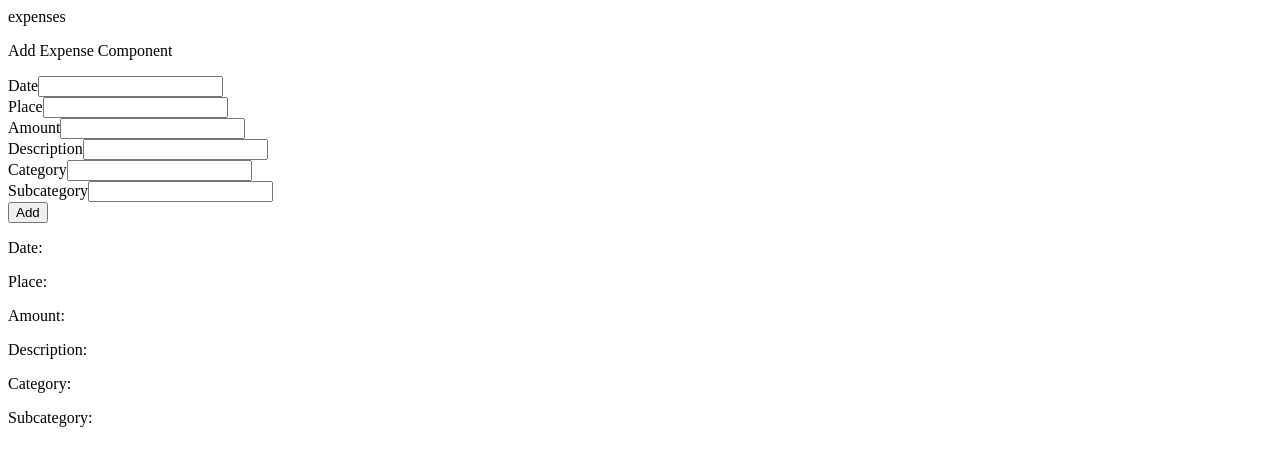
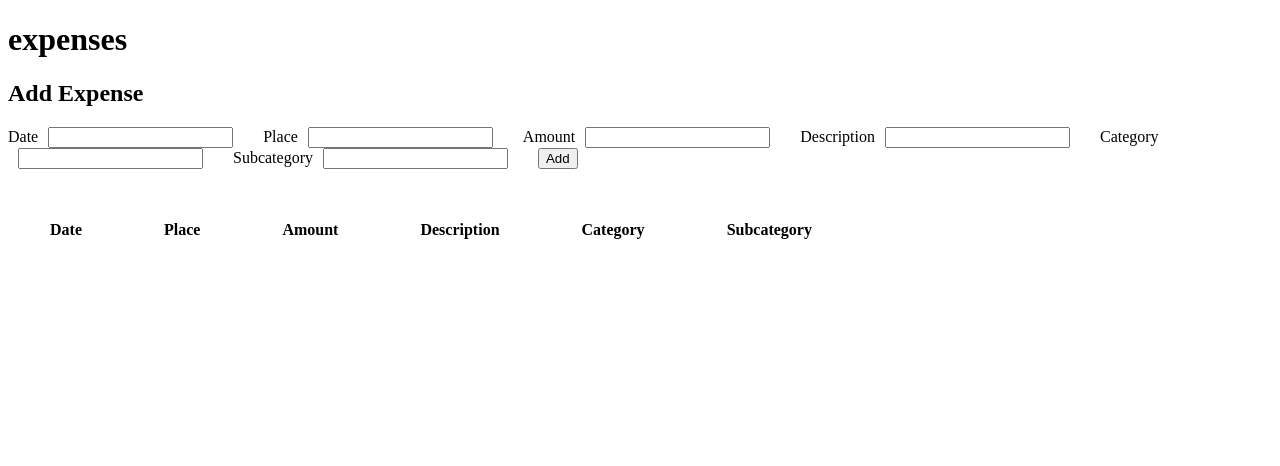
Before and after one commit to stigsell/expenses, an Angular app: page / in a window 1280 px wide. Shown: the top 466 px of the page. Built offline with nearby package versions, Linux system fonts and the light colour scheme.

Commit message:
Added table for expenses, improved CSS formatting (slightly)

```diff
--- a/src/app/add-expense/add-expense.component.css
+++ b/src/app/add-expense/add-expense.component.css
@@ -0,0 +1,18 @@
+.add-expense-form input {
+	margin-left: 10px;
+	margin-right: 30px;
+}
+
+.expenses-table th {
+	padding-left: 40px;
+	padding-right: 40px;
+	padding-top: 50px;
+	padding-bottom: 5px;
+}
+
+.expenses-table td {
+	padding-left: 40px;
+	padding-right: 40px;
+	padding-top: 10px;
+	padding-bottom: 10px;
+}
--- a/src/app/add-expense/add-expense.component.html
+++ b/src/app/add-expense/add-expense.component.html
@@ -1,41 +1,49 @@
-<p>Add Expense Component</p>
+<h2>Add Expense</h2>
+<div class="add-expense-form">
 <form [formGroup]="checkoutForm" (ngSubmit)="onSubmit()">
-	<div>
     	<label for="date">Date</label>
     	<input id="date" type="text" formControlName="date">
-	</div>
 
-	<div>
 		<label for="place">Place</label>
 		<input id="place" type="text" formControlName="place">
-	</div>
 
-	<div>
 		<label for="amount">Amount</label>
 		<input id="amount" type="text" formControlName="amount">
-	</div>
 
-	<div>
 		<label for="description">Description</label>
 		<input id="description" type="text" formControlName="description">
-	</div>
 
-	<div>
 		<label for="category">Category</label>
 		<input id="category" type="text" formControlName="category">
-	</div>
 
-	<div>
 		<label for="subcategory">Subcategory</label>
 		<input id="subcategory" type="text" formControlName="subcategory">
-	</div>
 
 	<button class="button" type="submit">Add</button>
 
 </form>
-<p>Date: {{data.date}}</p>
-<p>Place: {{data.place}}</p>
-<p>Amount: {{data.amount}}</p>
-<p>Description: {{data.description}}</p>
-<p>Category: {{data.category}}</p>
-<p>Subcategory: {{data.subcategory}}</p>
+</div>
+
+
+<table class="expenses-table">
+	<thead>
+		<tr>
+			<th>Date</th>
+			<th>Place</th>
+			<th>Amount</th>
+			<th>Description</th>
+			<th>Category</th>
+			<th>Subcategory</th>
+		</tr>
+	</thead>
+	<tbody>
+		<tr *ngFor="let expense of expenses;">
+			<td>{{ expense.date }}</td>
+			<td>{{ expense.place }}</td>
+			<td>{{ expense.amount }}</td>
+			<td>{{ expense.description }}</td>
+			<td>{{ expense.category }}</td>
+			<td>{{ expense.subcategory }}</td>
+	</tbody>
+
+</table>
--- a/src/app/add-expense/add-expense.component.ts
+++ b/src/app/add-expense/add-expense.component.ts
@@ -17,14 +17,14 @@ export class AddExpenseComponent implements OnInit {
     	category: '',
     	subcategory: ''
   	});
-  	data = {
+  	expenses = [{
   		date: "",
   		place: "",
   		amount: "",
   		description: "",
   		category: "",
   		subcategory: ""
-  	};
+  	}];
  	constructor(
   		private formBuilder: FormBuilder
   		) { }
@@ -36,8 +36,8 @@ export class AddExpenseComponent implements OnInit {
     // Process checkout data here
     // this.items = this.cartService.clearCart();
     console.log(this.checkoutForm.value);
-    this.data = this.checkoutForm.value;
-    console.log(this.data);
+    this.expenses.push(this.checkoutForm.value);
+    console.log(this.expenses);
     this.checkoutForm.reset();
   }
 
--- a/src/app/app.component.html
+++ b/src/app/app.component.html
@@ -1,6 +1,6 @@
-<div>
+<h1>
   {{ title }}
-</div>
+</h1>
 <app-add-expense></app-add-expense>
 
 <router-outlet></router-outlet>
```
